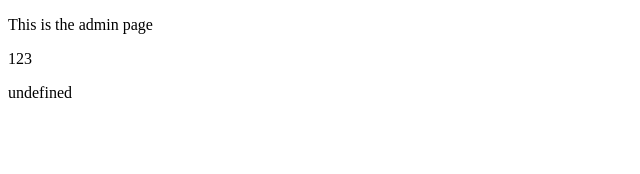
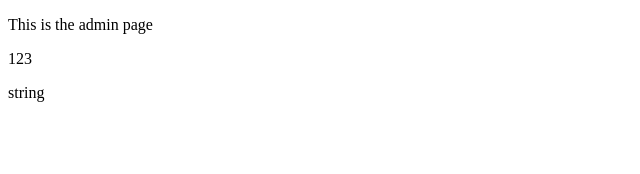
Before and after one commit to Ting-Kim/only4walk, a Next.js app: page /admin in a window 1280 px wide. Shown: the top 174 px of the page, without its empty margins (0-640 px from the left). Built offline with nearby package versions, Linux system fonts and the light colour scheme; no server answers.

Commit message:
change key name

```diff
--- a/pages/admin.js
+++ b/pages/admin.js
@@ -1,5 +1,5 @@
 //const GMAPS_API_KEY = process.env.KEY;
-const alength = typeof(process.env.KEY);
+const alength = typeof(process.env.NEXT_PUBLIC_KEY);
 export default function Admin() {
   return (
     <div>
--- a/pages/index.js
+++ b/pages/index.js
@@ -8,7 +8,7 @@ import { K_SIZE } from "../components/my_great_place_with_hover_styles";
 
 
 //import { GMAPS_API_KEY } from "../config";
-const GMAPS_API_KEY = process.env.KEY;
+const GMAPS_API_KEY = process.env.NEXT_PUBLIC_KEY;
 
 
 const mapCenter = { lat: 36.58597, lng: 127.860003 };
```
